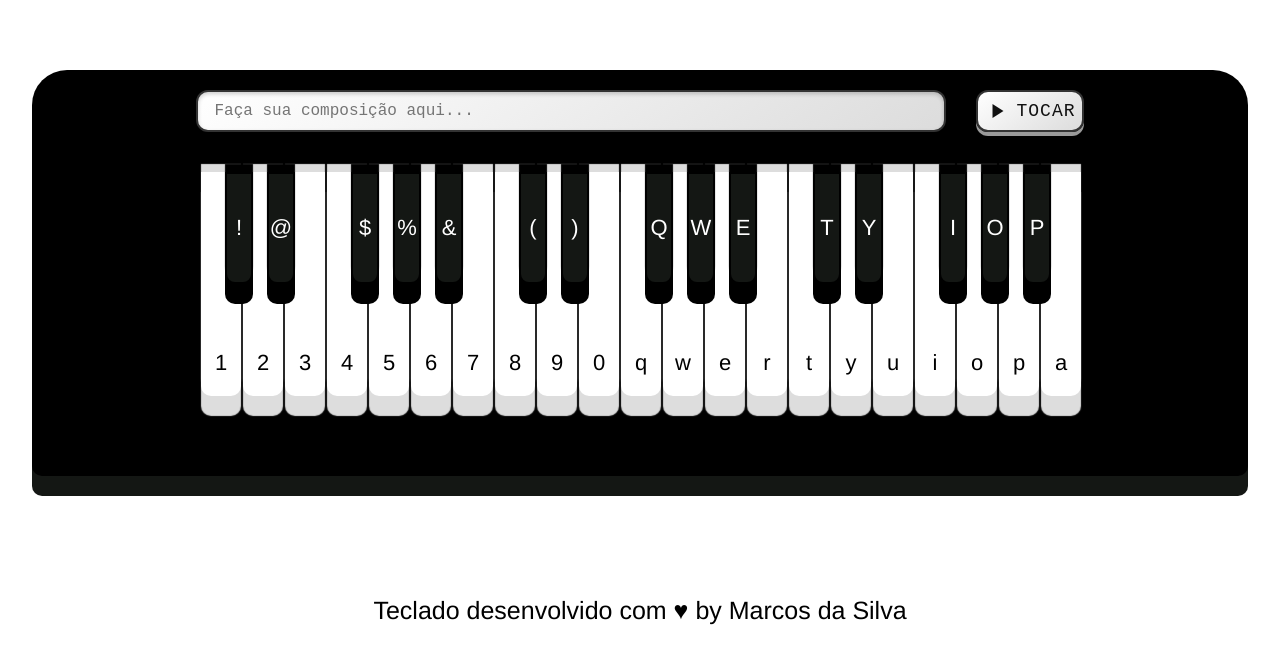
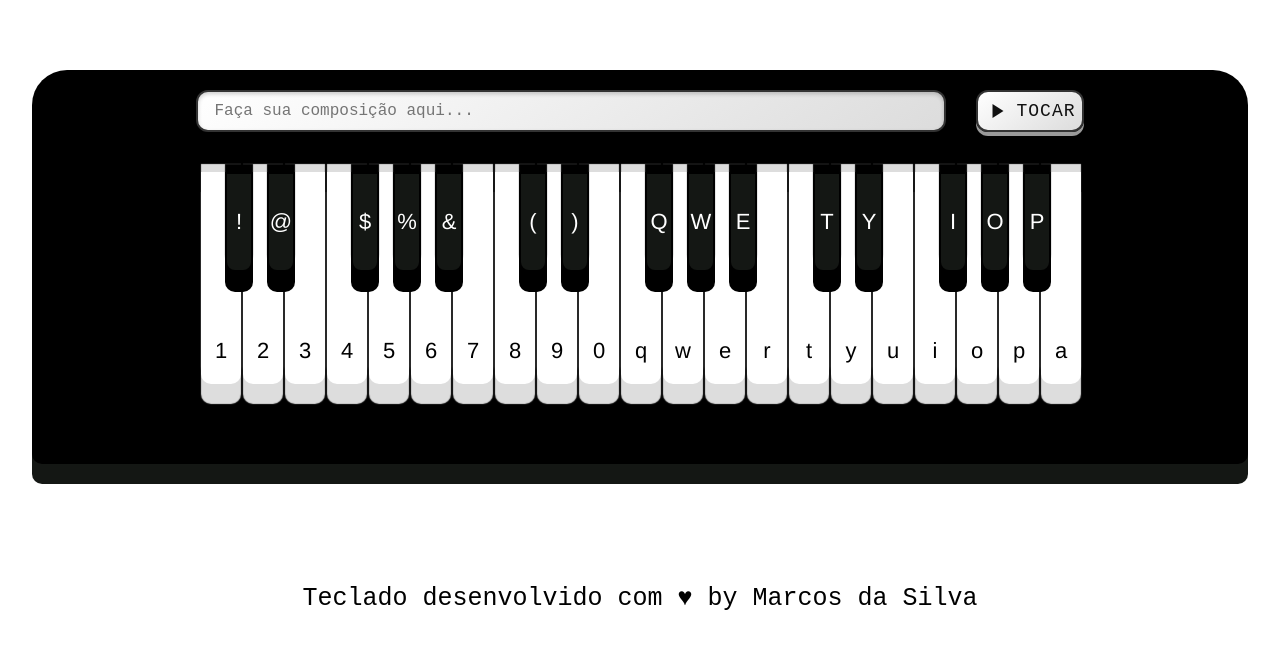
Before and after one commit to AlbertMagnus011/pianoVirtual, a plain HTML site: page index.html in a window 1280 px wide. Drawn offline with Linux system fonts and the light colour scheme.

Commit message:
footer editing

```diff
--- a/Assests/css/style.css
+++ b/Assests/css/style.css
@@ -97,7 +97,7 @@
     color: #000;
     font-size: 22px;
     width: 40px;
-    height: 28vh;
+    height: calc((38vh / 2) + 60px);
     border-bottom-right-radius: 10px;
     border-bottom-left-radius:10px;
     cursor: pointer;
@@ -118,7 +118,7 @@
     color: #fff;
     font-size: 22px;
     width: 28px;
-    height: 14vh;
+    height: calc((20vh / 2) + 20px);
     border-bottom-right-radius: 10px;
     border-bottom-left-radius:10px;
     cursor: pointer;
@@ -135,6 +135,7 @@ footer{
     justify-content: center;
 }
 .footer-content{
+    font-family: 'Courier New', Courier, monospace;
     font-size: 25px;
     margin-top: 15vh;
 }
```
Also changed, not shown: 2 other files.
